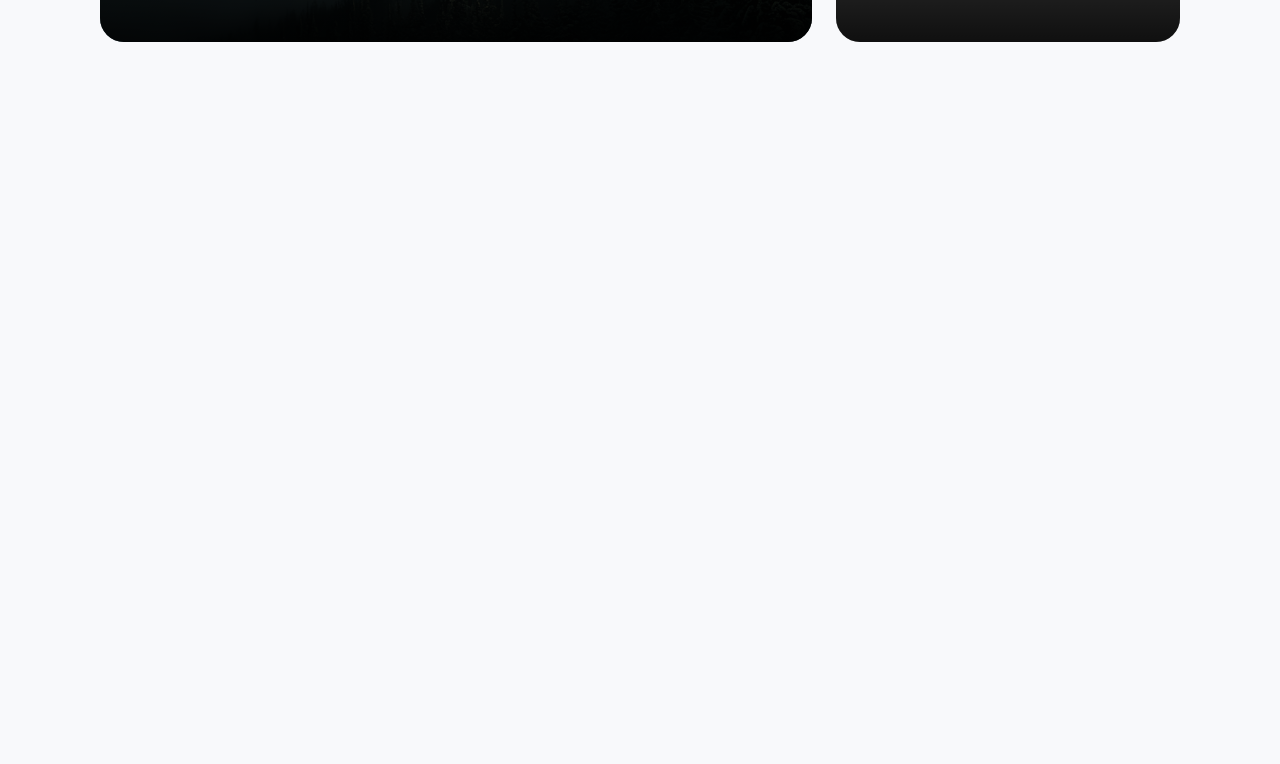
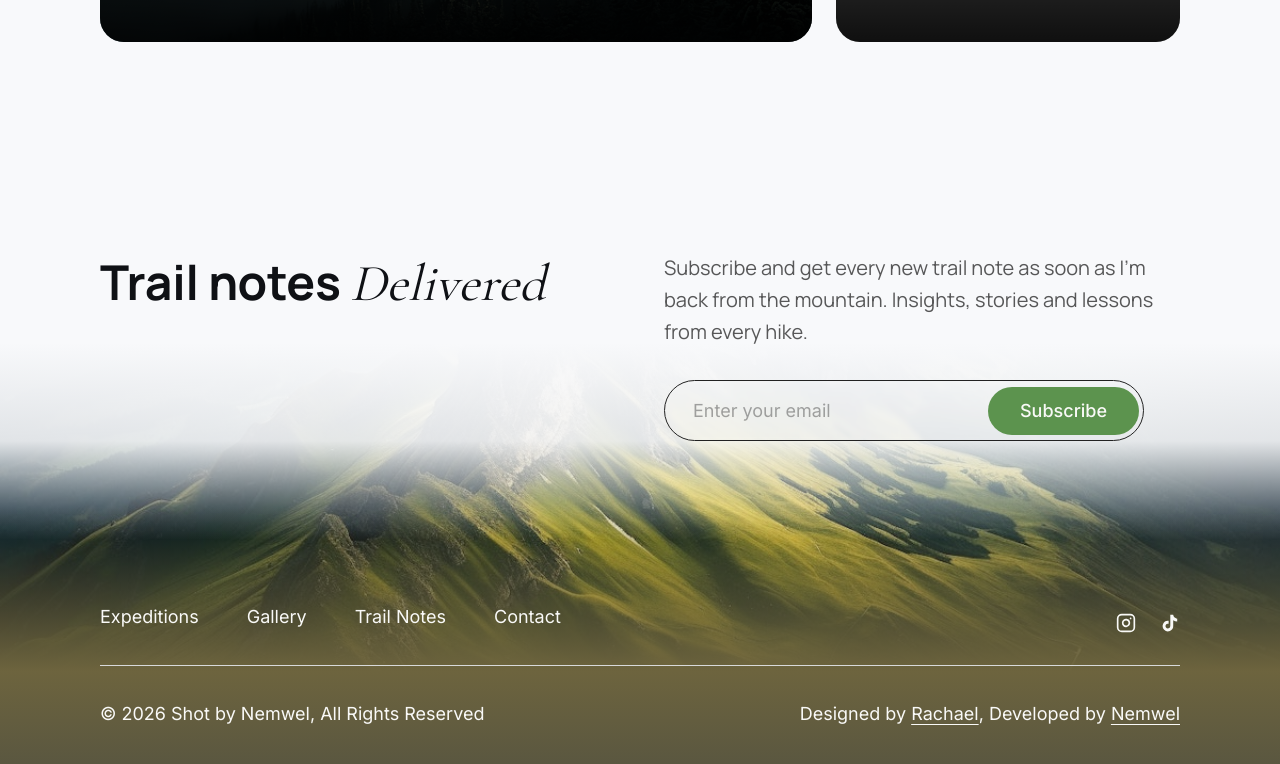
Before and after one commit to letsspice/shotsbynemwel, a Next.js app: page / in a window 1280 px wide. Shown: the part 3428-4192 px from the top of the page. Before the commit the page ends 3540 px from the top, so only its background shows below. Built offline with nearby package versions, Linux system fonts and the light colour scheme; grey boxes are pictures that could not be loaded.

Commit message:
Update included:   - Add the image that is in the background for the ShotByNemwel footer section   - Add the Footer to the main page entry point of the website   - Create and style the footer section to match the given design

```diff
--- /dev/null
+++ b/app/components/sections/Footer.tsx
@@ -0,0 +1,150 @@
+"use client";
+
+import React, { useState } from "react";
+import Image from "next/image";
+import Link from "next/link";
+import { Instagram } from "lucide-react";
+
+export default function Footer() {
+  const [email, setEmail] = useState("");
+  const [error, setError] = useState("");
+
+  const handleSubmit = (e: React.FormEvent) => {
+    e.preventDefault();
+    if (!email) {
+      setError("Email is required");
+      return;
+    }
+    if (!/\S+@\S+\.\S+/.test(email)) {
+      setError("Please enter a valid email address");
+      return;
+    }
+    setError("");
+  };
+
+  return (
+    <footer className="relative w-full overflow-hidden bg-background">
+      {/* 1. Background & Multi-Layered Gradients */}
+      <div className="absolute inset-0 z-0">
+        <Image
+          src="/assets/footer/mountain-footer-bg.png"
+          alt="Mountain landscape"
+          fill
+          className="object-cover object-bottom" // Focused on the base of the mountains
+          priority
+        />
+
+        {/* TOP GRADIENT: The "Mist" that clears at the middle */}
+        <div
+          className="absolute inset-0 z-10"
+          style={{
+            background: "linear-gradient(180deg, #F8F9FB 0%, #F8F9FB 35%, rgba(248, 249, 251, 0.9) 50%, rgba(248, 249, 251, 0) 65%)"
+          }}
+        />
+
+        {/* BOTTOM GRADIENT: Subtle Olive Wrap for text legibility */}
+        <div
+          className="absolute inset-0 z-20"
+          style={{
+            background: "linear-gradient(0deg, #595640 0%, #6D643E 15%, rgba(109, 100, 62, 0) 40%)"
+          }}
+        />
+      </div>
+
+      {/* 2. Content Layer */}
+      <div className="relative z-30 px-6 md:px-[100px] pt-[140px] pb-[40px]">
+        <div className="max-w-[1238px] mx-auto">
+
+          {/* Newsletter Section */}
+          <div className="grid grid-cols-1 lg:grid-cols-2 gap-12 mb-[160px] items-start">
+            <div>
+              <h2 className="tracking-[-0.0128em] whitespace-nowrap">
+                <span className="font-manrope font-bold text-[48px] leading-[60px] text-dark">
+                  Trail notes{" "}
+                </span>
+                <span className="font-serif italic font-normal text-[52px] leading-[64px] text-dark tracking-[0.002em]">
+                  Delivered
+                </span>
+              </h2>
+            </div>
+
+            <div className="flex flex-col">
+              <p className="font-manrope font-normal text-[20px] leading-[32px] text-body opacity-75 mb-8 max-w-[500px]">
+                Subscribe and get every new trail note as soon as I&apos;m back from the mountain.
+                Insights, stories and lessons from every hike.
+              </p>
+
+              {/* Newsletter Form */}
+              <form onSubmit={handleSubmit} className="relative w-full max-w-[480px]">
+                <div className="relative flex items-center p-1 border border-body rounded-full bg-white/5 backdrop-blur-[2px] transition-all focus-within:border-accent-green">
+                  <input
+                    type="email"
+                    placeholder="Enter your email"
+                    value={email}
+                    onChange={(e) => setEmail(e.target.value)}
+                    className="flex-grow bg-transparent px-6 py-3 font-inter font-normal text-[18px] text-body placeholder:text-body/40 outline-none"
+                    aria-label="Email subscription"
+                  />
+
+                  <div className="group/btn relative">
+                    <button
+                      type="submit"
+                      disabled
+                      className="px-8 py-3 bg-accent-green rounded-full font-inter font-medium text-[18px] leading-[24px] text-offwhite transition-all cursor-not-allowed"
+                    >
+                      Subscribe
+                    </button>
+                    <div className="absolute bottom-full right-0 mb-4 w-64 p-3 bg-dark text-offwhite text-[14px] leading-snug rounded-xl opacity-0 pointer-events-none group-hover/btn:opacity-100 transition-all duration-300 shadow-2xl z-50">
+                      Disabled for now but will be re enabled when emailing service is in place.
+                      <div className="absolute top-full right-8 w-3 h-3 bg-dark rotate-45 -translate-y-1.5"></div>
+                    </div>
+                  </div>
+                </div>
+                {error && <p className="absolute left-6 top-full mt-2 text-accent-red text-sm font-manrope">{error}</p>}
+              </form>
+            </div>
+          </div>
+
+          {/* Footer Navigation & Branding */}
+          <div className="flex flex-col md:flex-row justify-between items-end gap-10 mb-8">
+            <nav className="flex flex-wrap gap-x-[48px] gap-y-4">
+              {['Expeditions', 'Gallery', 'Trail Notes', 'Contact'].map((item) => (
+                <Link
+                  key={item}
+                  href={`/${item.toLowerCase().replace(' ', '-')}`}
+                  className="font-inter font-normal text-[18px] leading-[32.4px] text-offwhite hover:text-accent-green transition-colors"
+                >
+                  {item}
+                </Link>
+              ))}
+            </nav>
+
+            <div className="flex items-center gap-6">
+              <Link href="#" className="text-offwhite hover:text-accent-green transition-colors" aria-label="Instagram">
+                <Instagram size={20} />
+              </Link>
+              <Link href="#" className="text-offwhite hover:text-accent-green transition-colors" aria-label="TikTok">
+                <svg width="20" height="20" viewBox="0 0 24 24" fill="currentColor">
+                  <path d="M19.59 6.69a4.83 4.83 0 0 1-3.77-4.25V2h-3.45v13.67a2.89 2.89 0 0 1-5.2 1.74 2.89 2.89 0 0 1 2.31-4.64 2.93 2.93 0 0 1 .88.13V9.4a6.84 6.84 0 0 0-1-.05A6.33 6.33 0 0 0 5 20.1a6.34 6.34 0 0 0 10.86-4.43v-7a8.16 8.16 0 0 0 4.77 1.52v-3.4a4.85 4.85 0 0 1-1.04-.1z"/>
+                </svg>
+              </Link>
+            </div>
+          </div>
+
+          {/* Divider */}
+          <div className="w-full h-[1px] bg-border opacity-90 mb-8" />
+
+          {/* Attributions */}
+          <div className="flex flex-col md:flex-row justify-between items-center gap-4">
+            <p className="font-inter font-normal text-[18px] leading-[32px] text-offwhite">
+              © 2026 Shot by Nemwel, All Rights Reserved
+            </p>
+            <p className="font-inter font-normal text-[18px] leading-[32px] text-offwhite">
+              Designed by <span className="underline decoration-1 underline-offset-4">Rachael</span>, Developed by <span className="underline decoration-1 underline-offset-4">Nemwel</span>
+            </p>
+          </div>
+        </div>
+      </div>
+    </footer>
+  );
+}
--- a/app/page.tsx
+++ b/app/page.tsx
@@ -3,6 +3,7 @@ import About from "./components/sections/About";
 import MountainExpeditions from "./components/sections/MountainExpeditions";
 import GallerySection from "./components/sections/GallerySection";
 import TrailStories from "./components/sections/TrailStories";
+import Footer from "./components/sections/Footer";
 
 export default function HomePage() {
   return (
@@ -12,7 +13,7 @@ export default function HomePage() {
       <MountainExpeditions />
       <GallerySection />
       <TrailStories />
-      {/* Other sections will follow here */}
+      <Footer />
     </>
   );
 }
```
Also changed, not shown: public/assets/footer/mountain-footer-bg.png (added).
